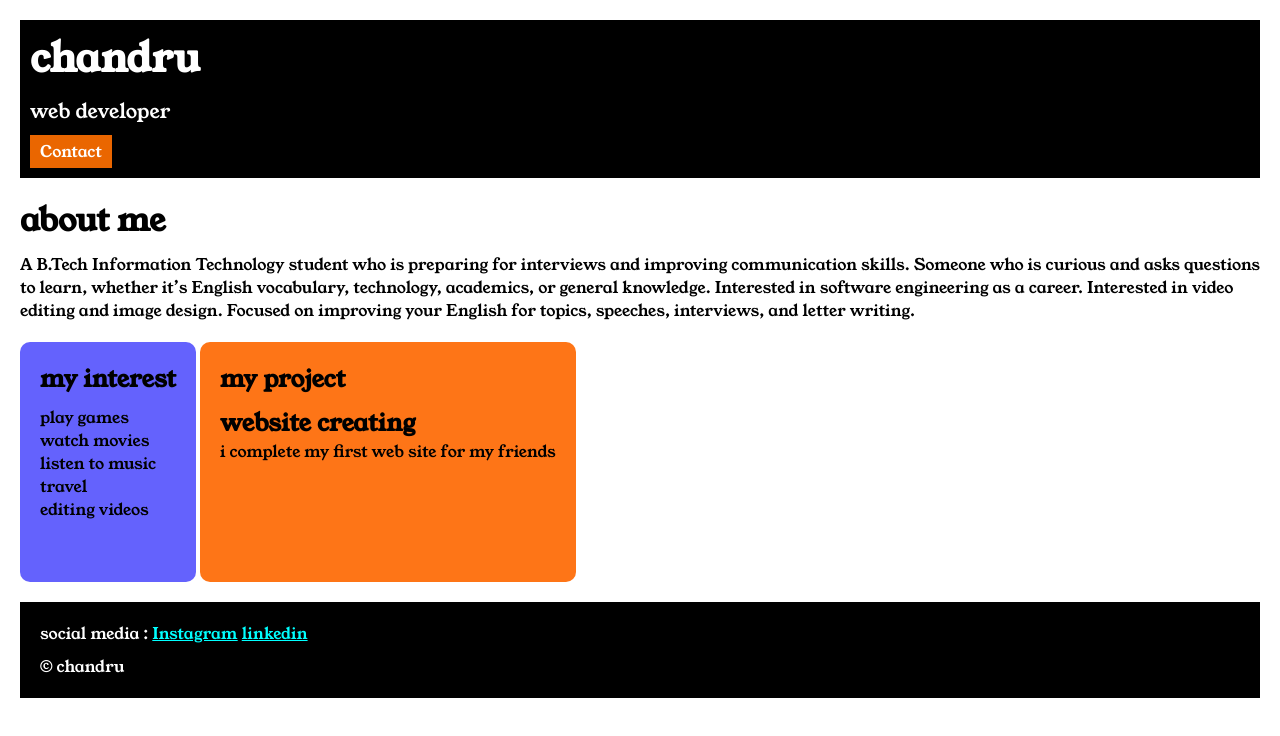
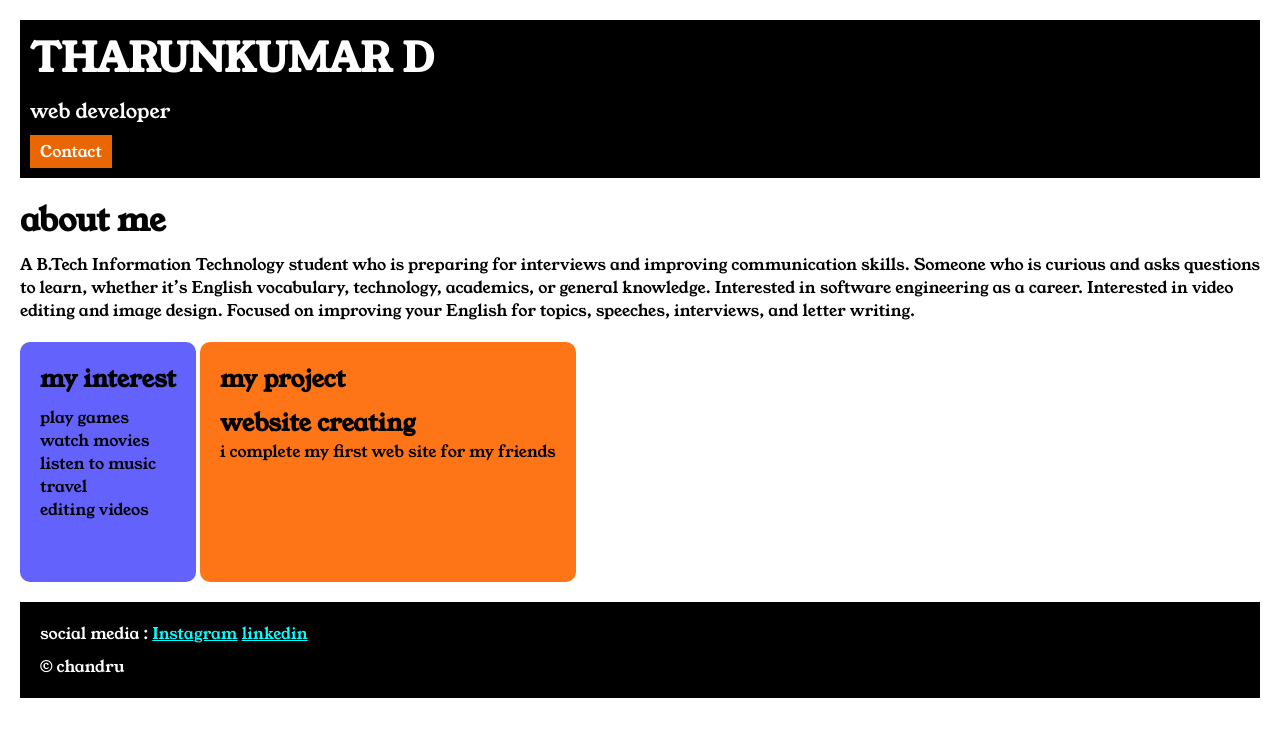
Before and after one commit to tharunjayam2005-ops/Portfolio-simple, a plain HTML site: page index.html in a window 1280 px wide. Drawn offline with Linux system fonts and the light colour scheme.

Commit message:
Update index.html

```diff
--- a/index.html
+++ b/index.html
@@ -11,7 +11,7 @@
 <body>
     <div class="container">
 <div class="section-one">
-    <h1 class="section-one__name">chandru</h1>
+    <h1 class="section-one__name">THARUNKUMAR D</h1>
     <p class="section-one__role">web developer</p>
     <a class="section-one__contact" href ="contact-form.html">Contact</a>
 </div>
```
